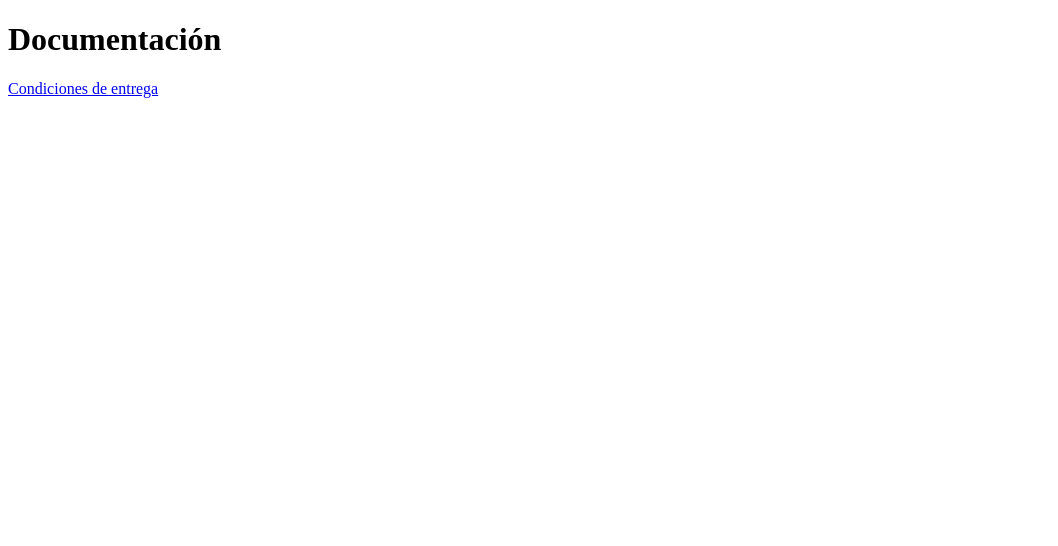
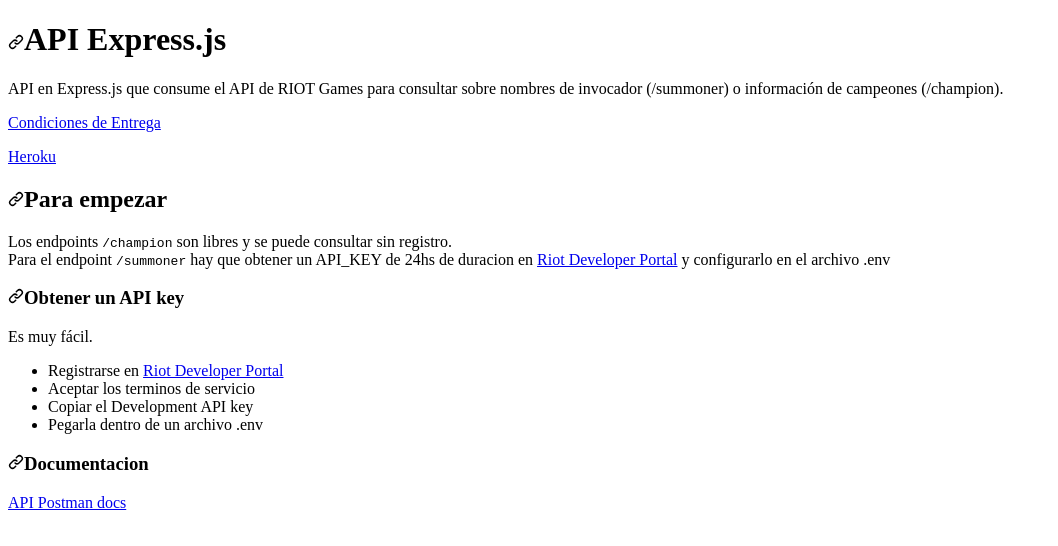
Before and after one commit to dantegt/lolcito, a website: page public/index.html in a window 1280 px wide. Shown: the whole page, without its empty margins (0-1058 px from the left). Drawn offline with Linux system fonts and the light colour scheme.

Commit message:
update index.html with readme

```diff
--- a/public/index.html
+++ b/public/index.html
@@ -7,7 +7,22 @@
     <title>API League of Legends</title>
 </head>
 <body>
-    <h1>Documentación</h1>
-    <a href="/condiciones-entrega-api.pdf" target="_blank">Condiciones de entrega</a>
+    <h1 dir="auto"><a id="user-content-api-expressjs" class="anchor" aria-hidden="true" href="#api-expressjs"><svg class="octicon octicon-link" viewBox="0 0 16 16" version="1.1" width="16" height="16" aria-hidden="true"><path fill-rule="evenodd" d="M7.775 3.275a.75.75 0 001.06 1.06l1.25-1.25a2 2 0 112.83 2.83l-2.5 2.5a2 2 0 01-2.83 0 .75.75 0 00-1.06 1.06 3.5 3.5 0 004.95 0l2.5-2.5a3.5 3.5 0 00-4.95-4.95l-1.25 1.25zm-4.69 9.64a2 2 0 010-2.83l2.5-2.5a2 2 0 012.83 0 .75.75 0 001.06-1.06 3.5 3.5 0 00-4.95 0l-2.5 2.5a3.5 3.5 0 004.95 4.95l1.25-1.25a.75.75 0 00-1.06-1.06l-1.25 1.25a2 2 0 01-2.83 0z"></path></svg></a>API Express.js</h1>
+    <p dir="auto">API en Express.js que consume el API de RIOT Games para consultar sobre nombres de invocador (/summoner) o información de campeones (/champion).</p>
+    <p dir="auto"><a href="/dantegt/lolcito/blob/master/condiciones-entrega-api.pdf">Condiciones de Entrega</a></p>
+    <p dir="auto"><a href="https://tup-lolcito.herokuapp.com/" rel="nofollow">Heroku</a></p>
+    <h2 dir="auto"><a id="user-content-para-empezar" class="anchor" aria-hidden="true" href="#para-empezar"><svg class="octicon octicon-link" viewBox="0 0 16 16" version="1.1" width="16" height="16" aria-hidden="true"><path fill-rule="evenodd" d="M7.775 3.275a.75.75 0 001.06 1.06l1.25-1.25a2 2 0 112.83 2.83l-2.5 2.5a2 2 0 01-2.83 0 .75.75 0 00-1.06 1.06 3.5 3.5 0 004.95 0l2.5-2.5a3.5 3.5 0 00-4.95-4.95l-1.25 1.25zm-4.69 9.64a2 2 0 010-2.83l2.5-2.5a2 2 0 012.83 0 .75.75 0 001.06-1.06 3.5 3.5 0 00-4.95 0l-2.5 2.5a3.5 3.5 0 004.95 4.95l1.25-1.25a.75.75 0 00-1.06-1.06l-1.25 1.25a2 2 0 01-2.83 0z"></path></svg></a>Para empezar</h2>
+    <p dir="auto">Los endpoints <code>/champion</code> son libres y se puede consultar sin registro.<br>
+    Para el endpoint <code>/summoner</code> hay que obtener un API_KEY de 24hs de duracion en <a href="https://developer.riotgames.com/" rel="nofollow">Riot Developer Portal</a> y configurarlo en el archivo .env</p>
+    <h3 dir="auto"><a id="user-content-obtener-un-api-key" class="anchor" aria-hidden="true" href="#obtener-un-api-key"><svg class="octicon octicon-link" viewBox="0 0 16 16" version="1.1" width="16" height="16" aria-hidden="true"><path fill-rule="evenodd" d="M7.775 3.275a.75.75 0 001.06 1.06l1.25-1.25a2 2 0 112.83 2.83l-2.5 2.5a2 2 0 01-2.83 0 .75.75 0 00-1.06 1.06 3.5 3.5 0 004.95 0l2.5-2.5a3.5 3.5 0 00-4.95-4.95l-1.25 1.25zm-4.69 9.64a2 2 0 010-2.83l2.5-2.5a2 2 0 012.83 0 .75.75 0 001.06-1.06 3.5 3.5 0 00-4.95 0l-2.5 2.5a3.5 3.5 0 004.95 4.95l1.25-1.25a.75.75 0 00-1.06-1.06l-1.25 1.25a2 2 0 01-2.83 0z"></path></svg></a>Obtener un API key</h3>
+    <p dir="auto">Es muy fácil.</p>
+    <ul dir="auto">
+    <li>Registrarse en <a href="https://developer.riotgames.com/" rel="nofollow">Riot Developer Portal</a></li>
+    <li>Aceptar los terminos de servicio</li>
+    <li>Copiar el Development API key</li>
+    <li>Pegarla dentro de un archivo .env</li>
+    </ul>
+    <h3 dir="auto"><a id="user-content-documentacion" class="anchor" aria-hidden="true" href="#documentacion"><svg class="octicon octicon-link" viewBox="0 0 16 16" version="1.1" width="16" height="16" aria-hidden="true"><path fill-rule="evenodd" d="M7.775 3.275a.75.75 0 001.06 1.06l1.25-1.25a2 2 0 112.83 2.83l-2.5 2.5a2 2 0 01-2.83 0 .75.75 0 00-1.06 1.06 3.5 3.5 0 004.95 0l2.5-2.5a3.5 3.5 0 00-4.95-4.95l-1.25 1.25zm-4.69 9.64a2 2 0 010-2.83l2.5-2.5a2 2 0 012.83 0 .75.75 0 001.06-1.06 3.5 3.5 0 00-4.95 0l-2.5 2.5a3.5 3.5 0 004.95 4.95l1.25-1.25a.75.75 0 00-1.06-1.06l-1.25 1.25a2 2 0 01-2.83 0z"></path></svg></a>Documentacion</h3>
+    <p dir="auto"><a href="https://documenter.getpostman.com/view/23525710/2s83S87WAK" rel="nofollow">API Postman docs</a></p>
 </body>
 </html>
```
